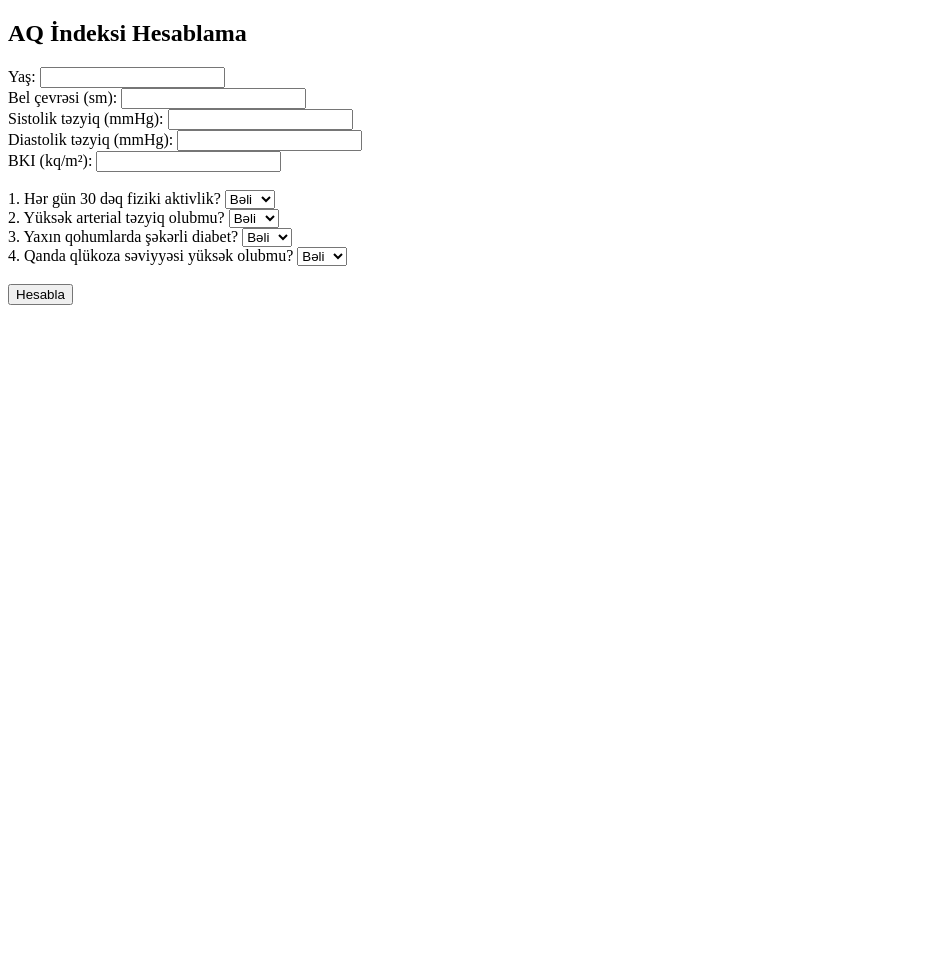
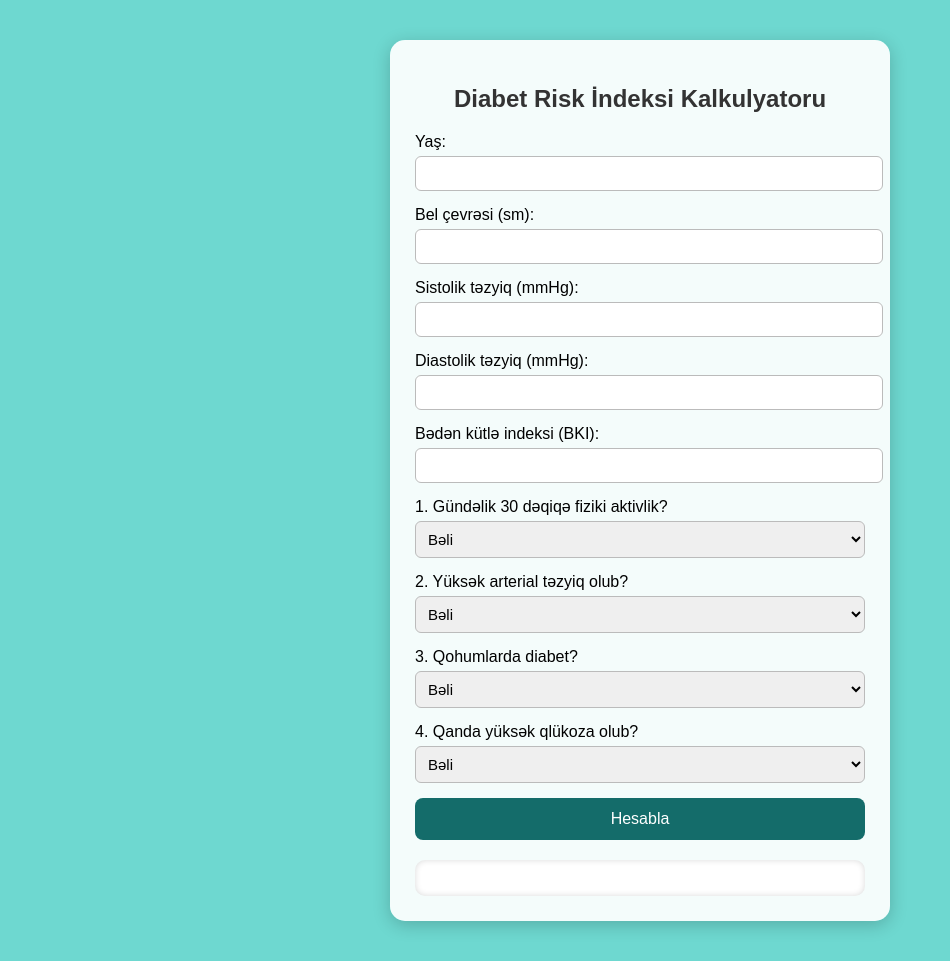
Before and after one commit to SHURKEAN/ATJ-Calculation-, a plain HTML site: page index.html in a window 1280 px wide. Shown: the whole page, without its empty margins (0-950 px from the left). Before the commit the page ends 800 px from the top, so only its background shows below. Drawn offline with Linux system fonts and the light colour scheme.

Commit message:
Update index.html

```diff
--- a/index.html
+++ b/index.html
@@ -1,37 +1,116 @@
 <!DOCTYPE html>
-<html>
+<html lang="az">
 <head>
-  <title>AQ İndeksi Kalkulyatoru</title>
+  <meta charset="UTF-8">
+  <title>Diabet Risk İndeksi Kalkulyatoru</title>
+
+  <style>
+    body {
+      font-family: Arial, sans-serif;
+      margin: 0;
+      padding: 40px;
+      background: #6ED8D0; /* UPDATED BACKGROUND */
+      display: flex;
+      justify-content: center;
+      align-items: flex-start;
+      min-height: 100vh;
+    }
+
+    .container {
+      background: rgba(255, 255, 255, 0.92);
+      padding: 25px;
+      width: 450px;
+      border-radius: 15px;
+      box-shadow: 0 4px 18px rgba(0,0,0,0.2);
+    }
+
+    h2 {
+      text-align: center;
+      margin-bottom: 20px;
+      color: #333;
+    }
+
+    input, select {
+      width: 100%;
+      padding: 8px;
+      margin-top: 5px;
+      margin-bottom: 15px;
+      border: 1px solid #bbb;
+      border-radius: 6px;
+      font-size: 15px;
+    }
+
+    button {
+      width: 100%;
+      padding: 12px;
+      background: #146C6A;
+      color: #fff;
+      font-size: 16px;
+      border: none;
+      border-radius: 8px;
+      cursor: pointer;
+      transition: 0.2s;
+    }
+
+    button:hover {
+      background: #0E4E4D;
+    }
+
+    .result-box {
+      margin-top: 20px;
+      padding: 18px;
+      border-radius: 10px;
+      background: #ffffff;
+      box-shadow: inset 0 0 6px rgba(0,0,0,0.15);
+    }
+  </style>
+
 </head>
 <body>
-  <h2>AQ İndeksi Hesablama</h2>
+
+<div class="container">
+  <h2>Diabet Risk İndeksi Kalkulyatoru</h2>
 
   <form id="aqForm">
-    Yaş: <input type="number" id="age"><br>
-    Bel çevrəsi (sm): <input type="number" id="waist"><br>
-    Sistolik təzyiq (mmHg): <input type="number" id="sbp"><br>
-    Diastolik təzyiq (mmHg): <input type="number" id="dbp"><br>
-    BKI (kq/m²): <input type="number" id="bmi" step="0.1"><br><br>
 
-    <label>1. Hər gün 30 dəq fiziki aktivlik? </label>
-    <select id="G1"><option value="1">Bəli</option><option value="0">Xeyr</option></select><br>
+    <label>Yaş:</label>
+    <input type="number" id="age" required>
 
-    <label>2. Yüksək arterial təzyiq olubmu?</label>
-    <select id="G2"><option value="1">Bəli</option><option value="0">Xeyr</option></select><br>
+    <label>Bel çevrəsi (sm):</label>
+    <input type="number" id="waist" required>
 
-    <label>3. Yaxın qohumlarda şəkərli diabet?</label>
-    <select id="G3"><option value="1">Bəli</option><option value="0">Xeyr</option></select><br>
+    <label>Sistolik təzyiq (mmHg):</label>
+    <input type="number" id="sbp" required>
 
-    <label>4. Qanda qlükoza səviyyəsi yüksək olubmu?</label>
-    <select id="G4"><option value="1">Bəli</option><option value="0">Xeyr</option></select><br><br>
+    <label>Diastolik təzyiq (mmHg):</label>
+    <input type="number" id="dbp" required>
 
-    <button type="button" onclick="calculateAQ()">Hesabla</button>
+    <label>Bədən kütlə indeksi (BKI):</label>
+    <input type="number" id="bmi" step="0.1" required>
+
+    <label>1. Gündəlik 30 dəqiqə fiziki aktivlik?</label>
+    <select id="G1"><option value="1">Bəli</option><option value="0">Xeyr</option></select>
+
+    <label>2. Yüksək arterial təzyiq olub?</label>
+    <select id="G2"><option value="1">Bəli</option><option value="0">Xeyr</option></select>
+
+    <label>3. Qohumlarda diabet?</label>
+    <select id="G3"><option value="1">Bəli</option><option value="0">Xeyr</option></select>
+
+    <label>4. Qanda yüksək qlükoza olub?</label>
+    <select id="G4"><option value="1">Bəli</option><option value="0">Xeyr</option></select>
+
+    <button type="button" onclick="calculateAll()">Hesabla</button>
   </form>
 
-  <h3 id="result"></h3>
+  <div class="result-box" id="result"></div>
+
+</div>
+
 
 <script>
-    function calculateAQ() {
+function calculateAll() {
+
   const a = parseFloat(document.getElementById("age").value);
   const b = parseFloat(document.getElementById("waist").value);
   const c = parseFloat(document.getElementById("sbp").value);
@@ -43,27 +122,39 @@
   const G3 = parseInt(document.getElementById("G3").value);
   const G4 = parseInt(document.getElementById("G4").value);
 
-      const e = 2.61 * G1 + 1.61 * G2 + 7.43 * G3 + 1.89 * G4 + 14.10;
+  if ([a,b,c,d,f].some(isNaN)) {
+    alert("Zəhmət olmasa bütün xanaları doldurun!");
+    return;
+  }
 
-      const Y1 = 10 * Math.log(a * b);
-      const Y2 = 10 * Math.log(a * c);
-      const Y3 = 10 * Math.log(a * d);
-      const Y4 = 10 * Math.log(b * c);
-      const Y5 = 10 * Math.log(b * d);
+  const e = 2.61*G1 + 1.61*G2 + 7.43*G3 + 1.89*G4 + 14.10;
 
-      const Y6 = 10 * Math.log(a * e);
-      const Y7 = 10 * Math.log(b * e);
-      const Y8 = 10 * Math.log(f * e);
-      const Y9 = 10 * Math.log(c * e);
-      const Y10 = 10 * Math.log(d * e);
+  const Y1 = 10 * Math.log(a*b);
+  const Y2 = 10 * Math.log(a*c);
+  const Y3 = 10 * Math.log(a*d);
+  const Y4 = 10 * Math.log(b*c);
+  const Y5 = 10 * Math.log(b*d);
+
+  const Y6 = 10 * Math.log(a*e);
+  const Y7 = 10 * Math.log(b*e);
+  const Y8 = 10 * Math.log(f*e);
+  const Y9 = 10 * Math.log(c*e);
+  const Y10 = 10 * Math.log(d*e);
 
   const X1 = Y1 + Y2 + Y3 + Y4 + Y5;
   const X2 = Y6 + Y7 + Y8 + Y9 + Y10;
 
-      const AQ = -26.9391 + 0.1065 * X1 + 0.3147 * X2;
+  const AQ = -26.9391 + 0.1065*X1 + 0.3147*X2;
+  const Hba1c = 6.3573 - 0.0032*X1 + 0.1176*X2;
+  const GTT = 72.7201 + 0.2308*X1 + 0.3458*X2;
 
-      document.getElementById("result").innerText = "AQ indeksi: " + AQ.toFixed(2) + " mq/dl";
+  document.getElementById("result").innerHTML = `
+    <b>AQ İndeksi:</b> ${AQ.toFixed(2)} mq/dl<br>
+    <b>HbA1c İndeksi:</b> ${Hba1c.toFixed(3)} %<br>
+    <b>Qlükozaya Qarşı Tolerantlıq (GTT) İndeksi:</b> ${GTT.toFixed(2)} mq/dl
+  `;
 }
 </script>
+
 </body>
 </html>
```
Lines whose indentation alone changed are shown as unchanged.
